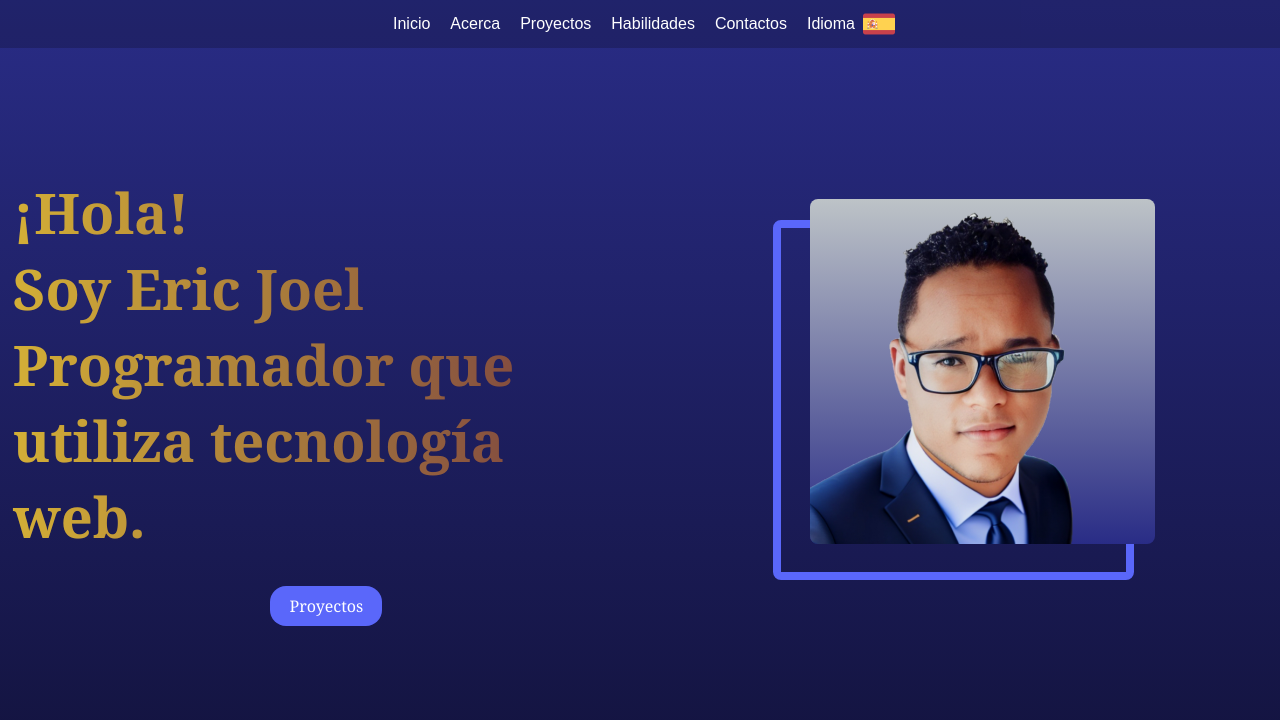
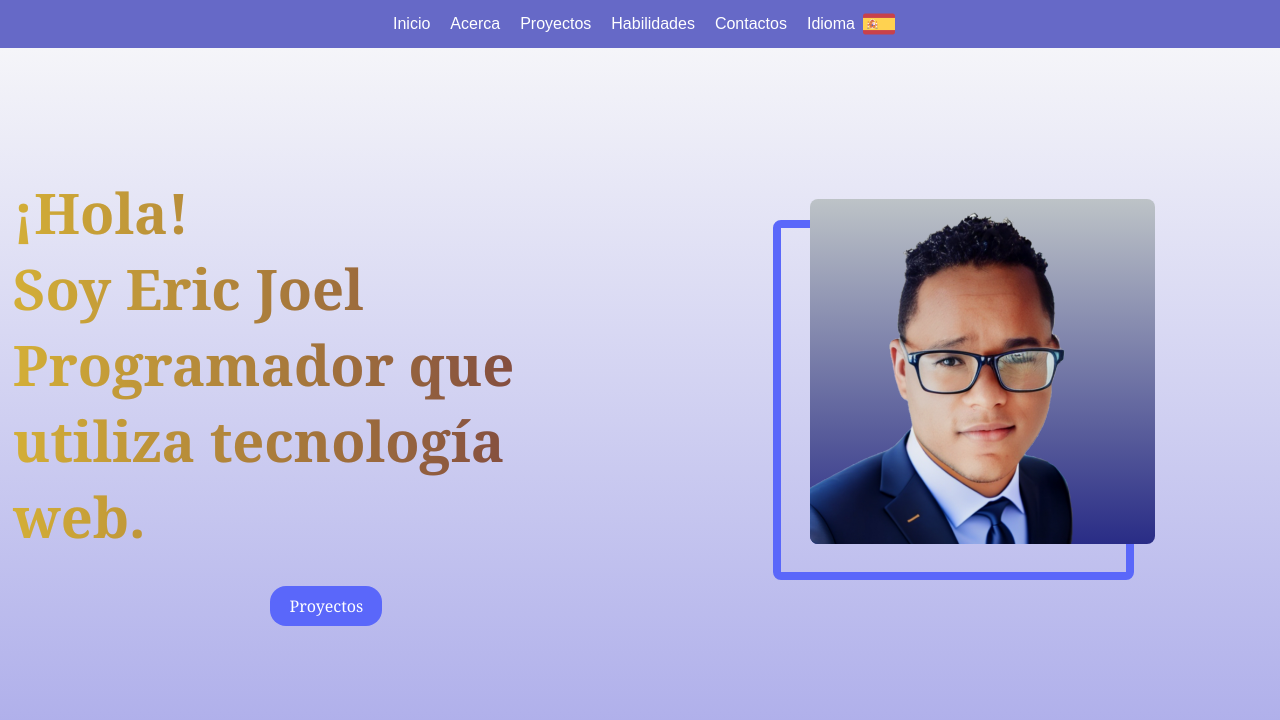
Before and after one commit to ericjoel25/newPortafolio, a React (Create React App) app: page / in a window 1280 px wide. Shown: the top 720 px of the page. Built offline with nearby package versions, Linux system fonts and the light colour scheme.

Commit message:
Change color

```diff
--- a/src/App.js
+++ b/src/App.js
@@ -46,7 +46,7 @@ export default function App() {
 
  const renderTextHerder = language ==="es"? Object.values(headerText): Object.keys(headerText);
 
- console.log(renderTextHerder);
+ //console.log(renderTextHerder);
 
   return (
     <main  className={appStyle.container}>
--- a/src/pages/contact.js
+++ b/src/pages/contact.js
@@ -108,10 +108,6 @@ export function Contact({ language }) {
             <FontAwesomeIcon icon={faEnvelope} className={contactStyle.cardIcon} />
             <span className={contactStyle.cardText}>Email</span>
           </span>
-          <span className={contactStyle.cardBtn} onClick={() => goTo({ URL: "tel:+18293606091" })}>
-            <FontAwesomeIcon icon={faPhone} className={contactStyle.cardIcon} />
-            <span className={contactStyle.cardText}>Phone</span>
-          </span>
 
           <span className={contactStyle.cardBtn} onClick={() => goTo({ URL: "https://github.com/ericjoel25" })}>
             <img src={github} className={contactStyle.github} alt='github' />
--- a/src/pages/myProjects.js
+++ b/src/pages/myProjects.js
@@ -30,13 +30,16 @@ const data ={
 
 
 function certificaciones({type, show}) {
+
    if(type === "code" && !show){
 
       setShowAlert(true);
       return;
    }
    window.open("https://play.google.com/store/apps/details?id=com.ericjoel.OrtografiaBasica&pcampaignid=web_share", "_blank");
+
 }
+
 
  return (
 
--- a/src/utils/styles/about.module.css
+++ b/src/utils/styles/about.module.css
@@ -50,7 +50,7 @@
     font-size: 1.2rem;
     letter-spacing: 0.05rem;
     font-family:Georgia, 'Times New Roman', Times, serif;
-    color: #e2e2e2;
+    color: #000000;
     animation: showText 2s ease-in;
     word-break: keep-all;
 
--- a/src/utils/styles/app.module.css
+++ b/src/utils/styles/app.module.css
@@ -5,7 +5,7 @@
     touch-action: none;
     background: #000428;  /* fallback for old browsers */
     /*background: -webkit-linear-gradient(to bottom, #000428, #013058); *//* Chrome 10-25, Safari 5.1-6 */
-    background: linear-gradient(to bottom, #292c86, #12123b); /* W3C, IE 10+/ Edge, Firefox 16+, Chrome 26+, Opera 12+, Safari 7+ */
+    background: linear-gradient(to bottom, #fafafa, #a8a8e9); /* W3C, IE 10+/ Edge, Firefox 16+, Chrome 26+, Opera 12+, Safari 7+ */
 
 }
 
@@ -25,7 +25,7 @@
   display: flex;
   width: 100%;
   height: 3rem;
-  background-color: rgba(0, 0, 0, 0.2);
+  background-color:#6669c7;
   justify-content:center;
   align-items: center;
   overflow-x: auto;
--- a/src/utils/styles/home.module.css
+++ b/src/utils/styles/home.module.css
@@ -72,7 +72,7 @@
 }
 
 .text{
-    color: #fff;
+    color: #000000;
     margin-left: 5rem;
     margin-top: -3rem;
 }
--- a/src/utils/styles/project.module.css
+++ b/src/utils/styles/project.module.css
@@ -56,7 +56,7 @@
 
 .cardText {
     font-size: 1.1rem;
-    color: #d3d3d3;
+    color: #000000;
     margin-bottom: 0.5rem;
     font-weight: 400;
 }
```
